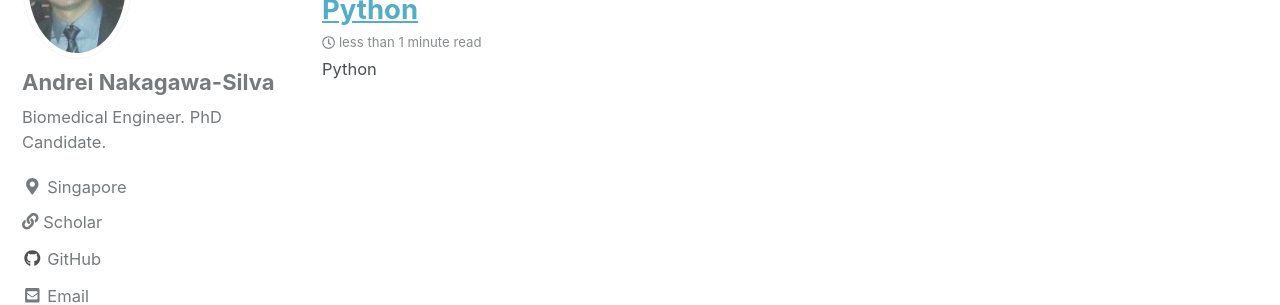
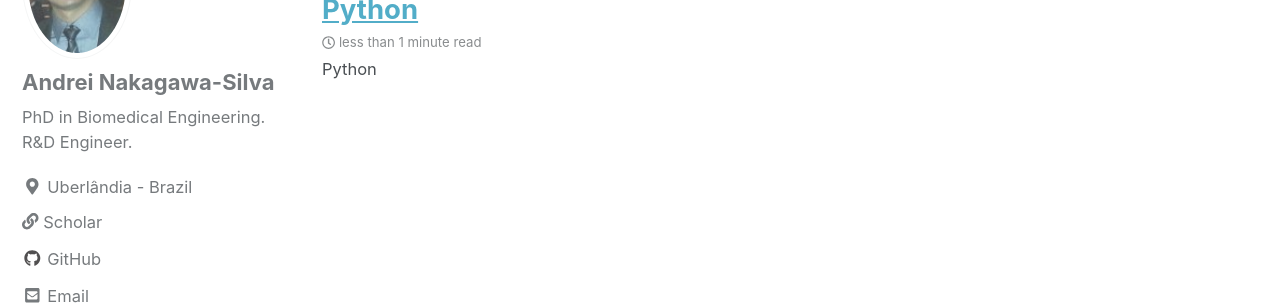
Before and after one commit to andreinakagawa/andreinakagawa.github.io, a Jekyll site: the page built from index.html, in a window 1280 px wide. Shown: the part 202-507 px from the top of the page. Built offline with Jekyll 4.4.1, drawn with Linux system fonts in a browser that asks for light colours; nearby versions of some CDN libraries; the list of posts is cut into pages by our own code.

Commit message:
updated profile

```diff
--- a/_config.yml
+++ b/_config.yml
@@ -103,8 +103,8 @@ analytics:
 author:
   name             : "Andrei Nakagawa-Silva"
   avatar           : "assets/images/andrei.jpeg" # path of avatar image, e.g. "/assets/images/bio-photo.jpg"
-  bio              : "Biomedical Engineer. PhD Candidate."
-  location         : "Singapore"
+  bio              : "PhD in Biomedical Engineering. R&D Engineer."
+  location         : "Uberlândia - Brazil"
   email            : "nakagawa.andrei@gmail.com"
   links:
     - label: "Email"
```
